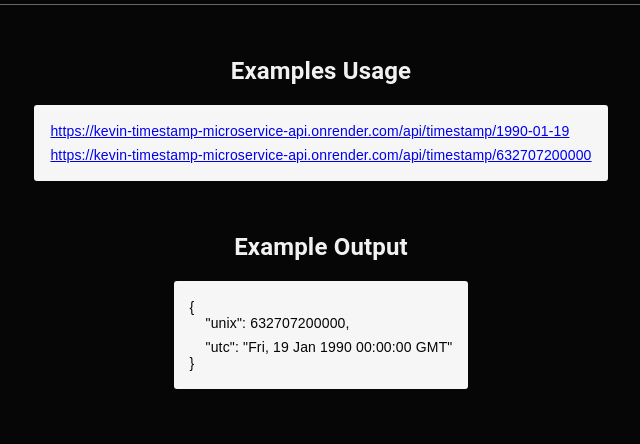
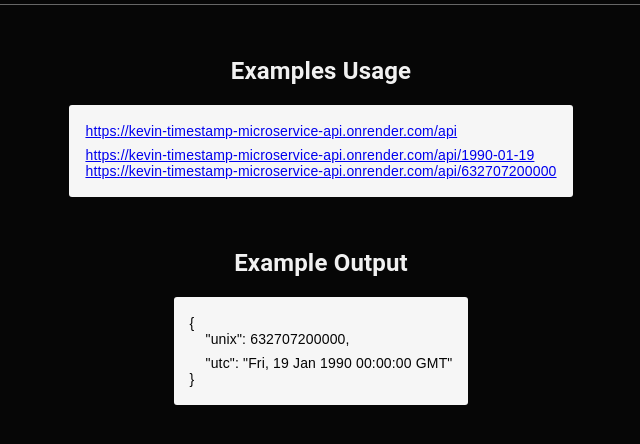
Before and after one commit to ElitistNoob/fcc-timestamp-api, a website: page views/index.html in a window 1280 px wide. Shown: the part 94-538 px from the top of the page, without its empty margins (319-959 px from the left). Drawn offline with Linux system fonts and the light colour scheme; a web font is replaced by a local one.

Commit message:
removed 'timestamp' from url

```diff
--- a/app.js
+++ b/app.js
@@ -17,7 +17,7 @@ function isValidDate(str) {
     return parsedDate.toString() !== 'Invalid Date'
 }
 
-app.get('/api/timestamp/:date?',  (req, res) => {
+app.get('/api/:date?',  (req, res) => {
     const { date } = req.params
     const dateFormat = isNaN(date) ? date : parseInt(date);
     let dateQuery = new Date(dateFormat);
--- a/views/index.html
+++ b/views/index.html
@@ -17,8 +17,9 @@
     <h2>Examples Usage</h2>
         <div class="preview links">
             <ul>
-                <li><a href="api/timestamp/1990-01-19">https://kevin-timestamp-microservice-api.onrender.com/api/timestamp/1990-01-19</a></li>
-                <li><a href="api/timestamp/632707200000">https://kevin-timestamp-microservice-api.onrender.com/api/timestamp/632707200000</a></li>
+                <li><a href="api/1990-01-19">https://kevin-timestamp-microservice-api.onrender.com/api</a></li>
+                <li><a href="api/1990-01-19">https://kevin-timestamp-microservice-api.onrender.com/api/1990-01-19</a></li>
+                <li><a href="api/632707200000">https://kevin-timestamp-microservice-api.onrender.com/api/632707200000</a></li>
             </ul>
         </div>
     </section>
```
